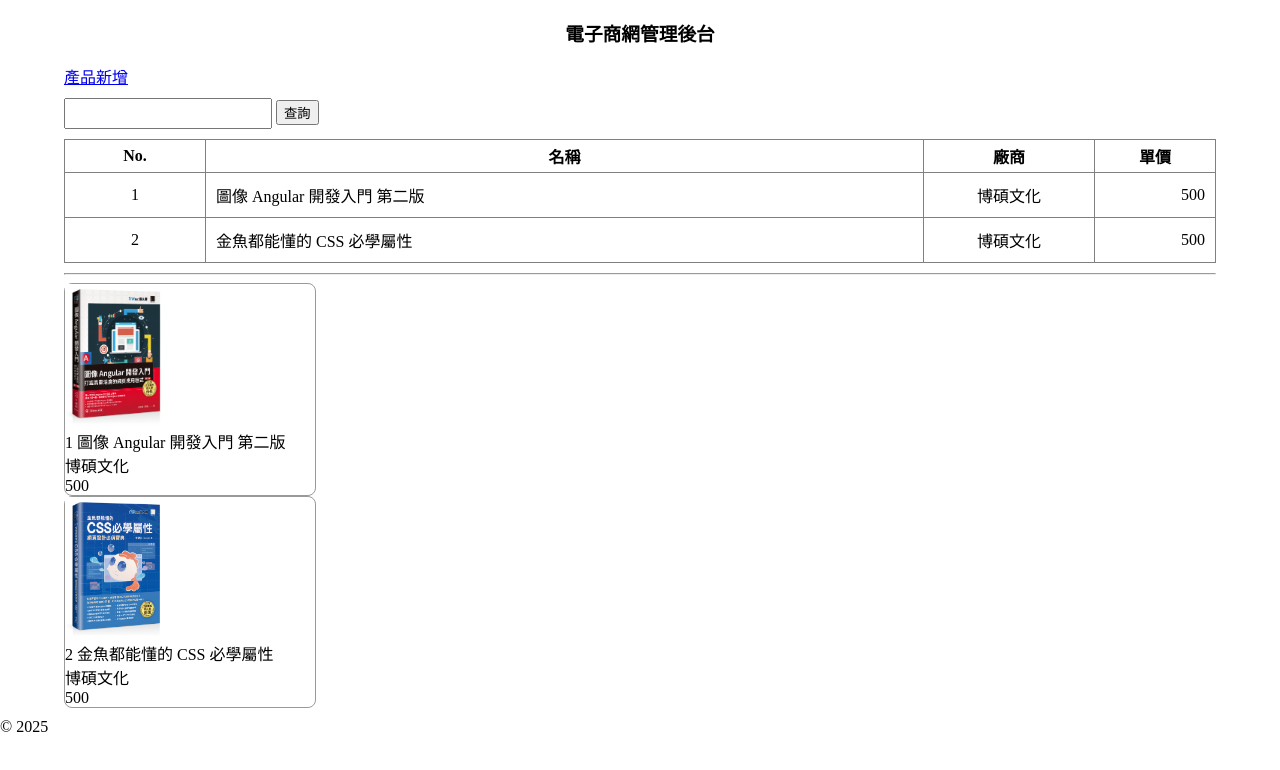
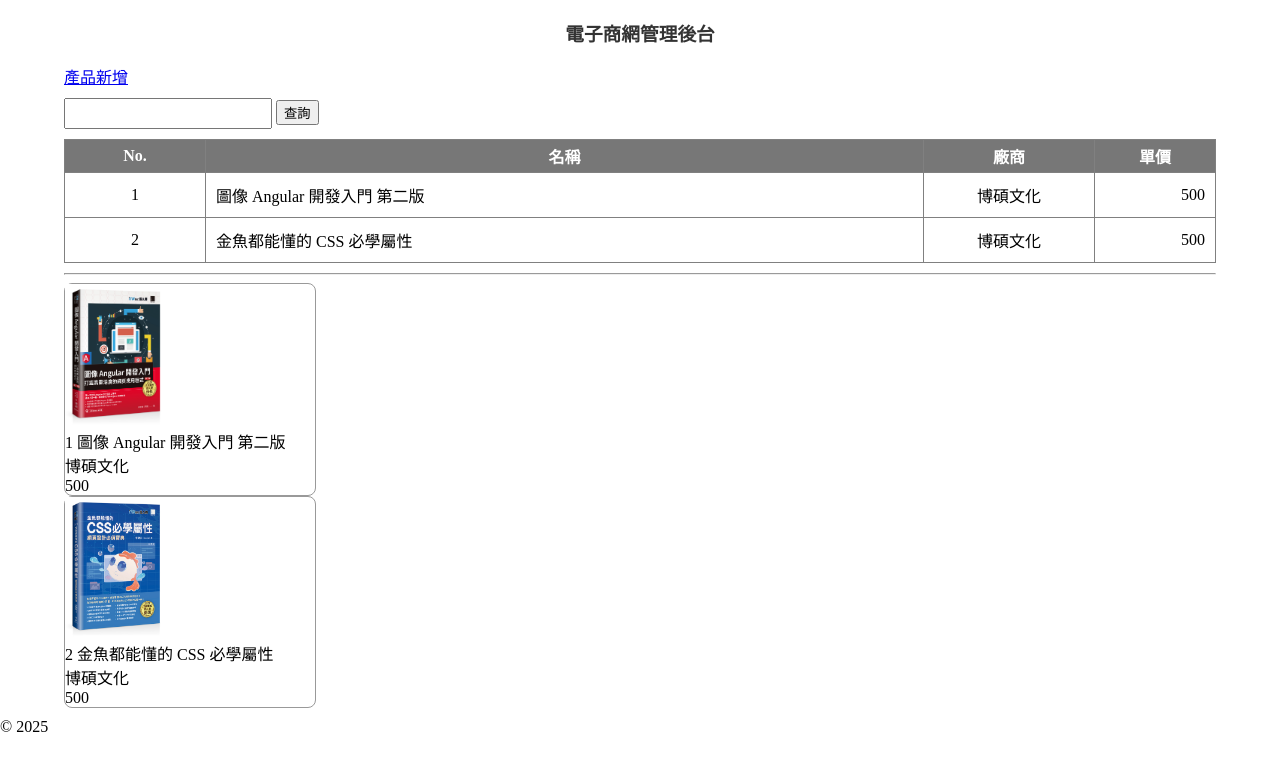
Before and after one commit to 14130231-rgb/mcu-114-1-web-14130231, a plain HTML site: page src/index.html in a window 1280 px wide. Drawn offline with Linux system fonts and the light colour scheme.

Commit message:
feat(css): 設定標題顏色與背景色樣式

```diff
--- a/src/index.css
+++ b/src/index.css
@@ -5,6 +5,10 @@ body {
 
 header {
   text-align: center;
+}
+
+h3 {
+  color: rgba(0, 0, 0, 0.8);
 }
 
 section.body {
@@ -33,6 +37,11 @@ table {
   margin: 10px 0px;
 }
 
+table th {
+  background-color: #777;
+  color: white;
+}
+
 th,
 th {
   height: 30px;
```
